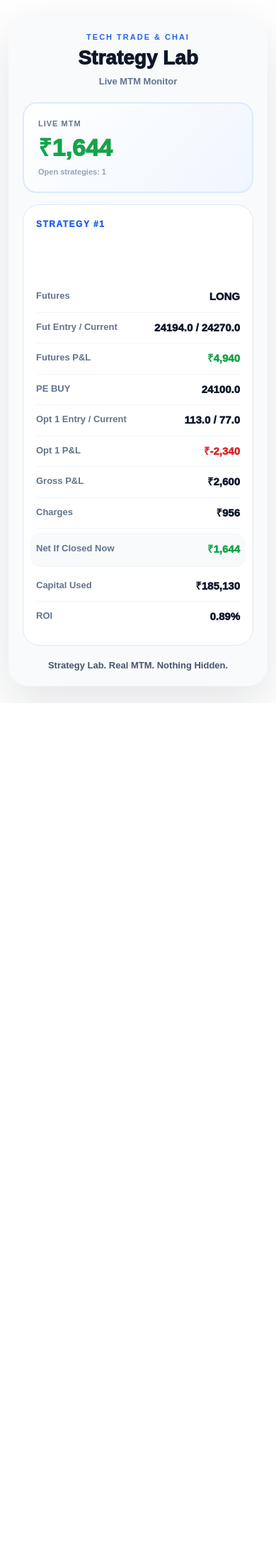
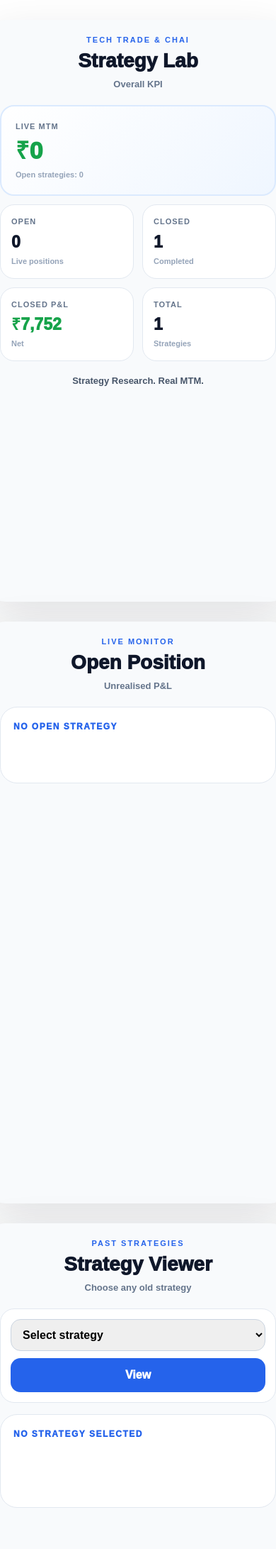
Before and after one commit to vinaykelkar/market-pulse-league, a Flask app: page /strategy-mobile in a window 390 px wide. Shown: the part 57-2240 px from the top of the page at 71% size. Before the commit the page ends 1048 px from the top, so only its background shows below. Run offline with Flask 3, Linux system fonts and the light colour scheme.

Commit message:
adding strategy mobile updated web page code

```diff
--- a/app.py
+++ b/app.py
@@ -217,7 +217,21 @@ def strategy_trades():
 @app.route("/strategy-mobile")
 def strategy_mobile():
     summary = get_strategy_lab_summary()
-    return render_template("strategy_mobile.html", summary=summary)
+
+    selected_strategy_id = request.args.get("strategy_id", type=int)
+    selected_strategy = None
+
+    if selected_strategy_id:
+        for strategy in summary["strategies"]:
+            if strategy["strategy_id"] == selected_strategy_id:
+                selected_strategy = strategy
+                break
+
+    return render_template(
+        "strategy_mobile.html",
+        summary=summary,
+        selected_strategy=selected_strategy
+    )
 
 if __name__ == "__main__":
     app.run(debug=True)
--- /dev/null
+++ b/data/strategy_price_updates.csv
@@ -0,0 +1,3 @@
+snapshot_id,strategy_id,snapshot_type,update_date,update_time,futures_current,option_1_current,option_2_current,gross_pnl,estimated_charges,net_pnl,roi,notes
+1,1,DISCIPLINED_3PM_SNAPSHOT,2026-07-02,15:27:29,24260.0,73.0,0.0,1690.0,955.3,734.7,0.4,Propert nifty future and option buy hedge strategy
+2,1,FINAL_CLOSE_SNAPSHOT,2026-07-03,10:18:32,24410.0,31.0,0.0,8710.0,957.59,7752.41,4.19,Propert nifty future and option buy hedge strategy
--- a/data/strategy_trades.csv
+++ b/data/strategy_trades.csv
@@ -1,2 +1,2 @@
 strategy_id,strategy_type,status,created_date,created_time,closed_date,closed_time,futures_lots,futures_qty,futures_margin_used,options_lots,option_1_qty,option_2_qty,option_premium_paid,options_margin_used,total_capital_used,futures_direction,futures_entry,futures_current,option_1_type,option_1_side,option_1_strike,option_1_entry,option_1_current,option_2_type,option_2_side,option_2_strike,option_2_entry,option_2_current,entry_reason,exit_reason,notes
-1,LONG_FUTURE_LONG_ATM_PUT,OPEN,2026-07-02,10:54:18,,,1,65,177785.0,1,65,0,7345.0,0.0,185130.0,LONG,24194.0,24270.0,PE,BUY,24100.0,113.0,77.0,,,0.0,0.0,0.0,"i want to go long on nifty futures to capture maximum upside, since i believe this month we could get 25000 level tested in nifty but at the same time i want to protect my downside. ",,Propert nifty future and option buy hedge strategy
+1,LONG_FUTURE_LONG_ATM_PUT,CLOSED,2026-07-02,10:54:18,2026-07-03,10:18:32,1,65,177785.0,1,65,0,7345.0,0.0,185130.0,LONG,24194.0,24410.0,PE,BUY,24100.0,113.0,31.0,,,0.0,0.0,0.0,"i want to go long on nifty futures to capture maximum upside, since i believe this month we could get 25000 level tested in nifty but at the same time i want to protect my downside. ",it is substantial profit and i think it is reasonable decision to exit. ,Propert nifty future and option buy hedge strategy
--- a/static/css/style.css
+++ b/static/css/style.css
@@ -1435,3 +1435,66 @@ a {
     padding: 12px 14px;
     font-weight: 700;
 }
+
+.strategy-mobile-page {
+    background: #ffffff;
+    min-height: 100vh;
+    padding: 28px 18px;
+}
+
+.strategy-mobile-layout {
+    display: grid;
+    grid-template-columns: repeat(3, 430px);
+    gap: 28px;
+    justify-content: center;
+    align-items: start;
+}
+
+.strategy-mobile-phone {
+    background: #f8fafc;
+    border-radius: 28px;
+    padding: 20px;
+    box-shadow: 0 24px 70px rgba(15, 23, 42, 0.12);
+    min-height: 820px;
+}
+
+.strategy-mobile-card-title {
+    font-size: 20px;
+    font-weight: 950;
+    margin-bottom: 12px;
+    color: #0f172a;
+    line-height: 1.15;
+}
+
+.strategy-mobile-select-form {
+    background: #ffffff;
+    border: 1px solid #e2e8f0;
+    border-radius: 20px;
+    padding: 14px;
+    margin-bottom: 16px;
+}
+
+.strategy-mobile-select-form select {
+    width: 100%;
+    border: 1px solid #cbd5e1;
+    border-radius: 14px;
+    padding: 12px;
+    font-weight: 800;
+    margin-bottom: 10px;
+}
+
+.strategy-mobile-select-form button {
+    width: 100%;
+    border: none;
+    border-radius: 14px;
+    padding: 12px;
+    font-weight: 950;
+    color: #ffffff;
+    background: #2563eb;
+}
+
+@media (max-width: 1400px) {
+    .strategy-mobile-layout {
+        grid-template-columns: 430px;
+    }
+}
--- a/templates/strategy_mobile.html
+++ b/templates/strategy_mobile.html
@@ -2,13 +2,17 @@
 
 {% block content %}
 
-<section class="mobile-journal-page">
-    <div class="mobile-journal-shell">
+<section class="strategy-mobile-page">
+
+    <div class="strategy-mobile-layout">
+
+        <!-- LEFT: KPI PANEL -->
+        <div class="strategy-mobile-phone">
 
             <div class="mobile-journal-header">
                 <p>TECH TRADE & CHAI</p>
                 <h1>Strategy Lab</h1>
-            <span>Live MTM Monitor</span>
+                <span>Overall KPI</span>
             </div>
 
             <div class="mobile-kpi-card primary">
@@ -19,106 +23,53 @@
                 <small>Open strategies: {{ summary.open_count }}</small>
             </div>
 
-        {% if summary.open_strategies %}
-
-            {% for strategy in summary.open_strategies %}
-
-                <div class="mobile-trade-card">
-
-                    <div class="mobile-section-label">
-                        Strategy #{{ strategy.strategy_id }}
+            <div class="mobile-kpi-grid">
+                <div class="mobile-kpi-card">
+                    <span>Open</span>
+                    <strong>{{ summary.open_count }}</strong>
+                    <small>Live positions</small>
                 </div>
 
-                    <h2 style="font-size:20px; font-weight:950; margin-bottom:12px;">
-                        {{ strategy.strategy_type.replace("_", " ") }}
-                    </h2>
-
-                    {% if strategy.futures_direction %}
-                    <div class="mobile-trade-row">
-                        <span>Futures</span>
-                        <strong>{{ strategy.futures_direction }}</strong>
+                <div class="mobile-kpi-card">
+                    <span>Closed</span>
+                    <strong>{{ summary.closed_count }}</strong>
+                    <small>Completed</small>
                 </div>
 
-                    <div class="mobile-trade-row">
-                        <span>Fut Entry / Current</span>
-                        <strong>{{ strategy.futures_entry }} / {{ strategy.futures_current }}</strong>
+                <div class="mobile-kpi-card">
+                    <span>Closed P&L</span>
+                    <strong class="{{ 'positive' if summary.total_closed >= 0 else 'negative' }}">
+                        ₹{{ "{:,.0f}".format(summary.total_closed) }}
+                    </strong>
+                    <small>Net</small>
                 </div>
 
-                    <div class="mobile-trade-row">
-                        <span>Futures P&L</span>
-                        <strong class="{{ 'positive' if strategy.futures_pnl >= 0 else 'negative' }}">
-                            ₹{{ "{:,.0f}".format(strategy.futures_pnl) }}
-                        </strong>
+                <div class="mobile-kpi-card">
+                    <span>Total</span>
+                    <strong>{{ summary.strategies|length }}</strong>
+                    <small>Strategies</small>
                 </div>
-                    {% endif %}
-
-                    {% if strategy.option_1_type %}
-                    <div class="mobile-trade-row">
-                        <span>{{ strategy.option_1_type }} {{ strategy.option_1_side }}</span>
-                        <strong>{{ strategy.option_1_strike }}</strong>
             </div>
 
-                    <div class="mobile-trade-row">
-                        <span>Opt 1 Entry / Current</span>
-                        <strong>{{ strategy.option_1_entry }} / {{ strategy.option_1_current }}</strong>
-                    </div>
-
-                    <div class="mobile-trade-row">
-                        <span>Opt 1 P&L</span>
-                        <strong class="{{ 'positive' if strategy.option_1_pnl >= 0 else 'negative' }}">
-                            ₹{{ "{:,.0f}".format(strategy.option_1_pnl) }}
-                        </strong>
-                    </div>
-                    {% endif %}
-
-                    {% if strategy.option_2_type %}
-                    <div class="mobile-trade-row">
-                        <span>{{ strategy.option_2_type }} {{ strategy.option_2_side }}</span>
-                        <strong>{{ strategy.option_2_strike }}</strong>
-                    </div>
-
-                    <div class="mobile-trade-row">
-                        <span>Opt 2 Entry / Current</span>
-                        <strong>{{ strategy.option_2_entry }} / {{ strategy.option_2_current }}</strong>
-                    </div>
-
-                    <div class="mobile-trade-row">
-                        <span>Opt 2 P&L</span>
-                        <strong class="{{ 'positive' if strategy.option_2_pnl >= 0 else 'negative' }}">
-                            ₹{{ "{:,.0f}".format(strategy.option_2_pnl) }}
-                        </strong>
-                    </div>
-                    {% endif %}
-
-                    <div class="mobile-trade-row">
-                        <span>Gross P&L</span>
-                        <strong>₹{{ "{:,.0f}".format(strategy.gross_pnl) }}</strong>
-                    </div>
-
-                    <div class="mobile-trade-row">
-                        <span>Charges</span>
-                        <strong>₹{{ "{:,.0f}".format(strategy.charges.total) }}</strong>
-                    </div>
-
-                    <div class="mobile-trade-row highlight">
-                        <span>Net If Closed Now</span>
-                        <strong class="{{ 'positive' if strategy.net_pnl >= 0 else 'negative' }}">
-                            ₹{{ "{:,.0f}".format(strategy.net_pnl) }}
-                        </strong>
-                    </div>
-
-                    <div class="mobile-trade-row">
-                        <span>Capital Used</span>
-                        <strong>₹{{ "{:,.0f}".format(strategy.total_capital_used) }}</strong>
-                    </div>
-
-                    <div class="mobile-trade-row">
-                        <span>ROI</span>
-                        <strong>{{ strategy.roi }}%</strong>
+            <div class="mobile-footer-line">
+                Strategy Research. Real MTM.
             </div>
 
         </div>
 
+        <!-- MIDDLE: LIVE POSITION -->
+        <div class="strategy-mobile-phone">
+
+            <div class="mobile-journal-header">
+                <p>LIVE MONITOR</p>
+                <h1>Open Position</h1>
+                <span>Unrealised P&L</span>
+            </div>
+
+            {% if summary.open_strategies %}
+
+                {% for strategy in summary.open_strategies %}
+                    {% include "partials/strategy_mobile_card.html" %}
                 {% endfor %}
 
             {% else %}
@@ -130,11 +81,49 @@
 
             {% endif %}
 
-        <div class="mobile-footer-line">
-            Strategy Lab. Real MTM. Nothing Hidden.
+        </div>
+
+        <!-- RIGHT: CLOSED / PAST VIEWER -->
+        <div class="strategy-mobile-phone">
+
+            <div class="mobile-journal-header">
+                <p>PAST STRATEGIES</p>
+                <h1>Strategy Viewer</h1>
+                <span>Choose any old strategy</span>
+            </div>
+
+            <form method="GET" action="{{ url_for('strategy_mobile') }}" class="strategy-mobile-select-form">
+                <select name="strategy_id" required>
+                    <option value="">Select strategy</option>
+
+                    {% for strategy in summary.strategies|reverse %}
+                        <option value="{{ strategy.strategy_id }}"
+                            {% if selected_strategy and selected_strategy.strategy_id == strategy.strategy_id %}selected{% endif %}>
+                            #{{ strategy.strategy_id }} —
+                            {{ strategy.strategy_type.replace("_", " ") }}
+                            —
+                            {{ strategy.status }}
+                        </option>
+                    {% endfor %}
+                </select>
+
+                <button type="submit">View</button>
+            </form>
+
+            {% if selected_strategy %}
+                {% set strategy = selected_strategy %}
+                {% include "partials/strategy_mobile_card.html" %}
+            {% else %}
+                <div class="mobile-trade-card">
+                    <div class="mobile-section-label">No Strategy Selected</div>
+                    <p>Select any previous strategy to view it in mobile format.</p>
+                </div>
+            {% endif %}
+
         </div>
 
     </div>
+
 </section>
 
 {% endblock %}
```
Also changed, not shown: templates/partials/strategy_mobile_card.html (added, +109 -0 lines). Lines whose indentation alone changed are shown as unchanged.
